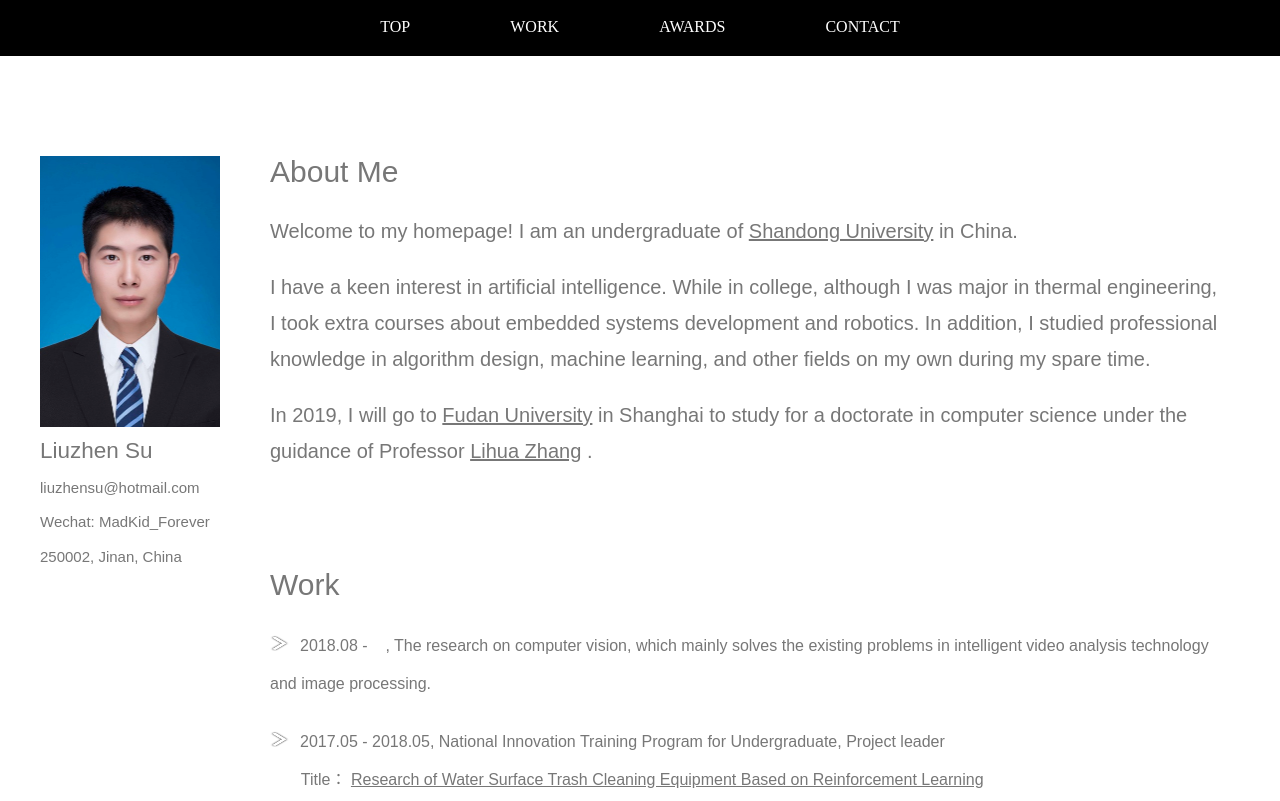
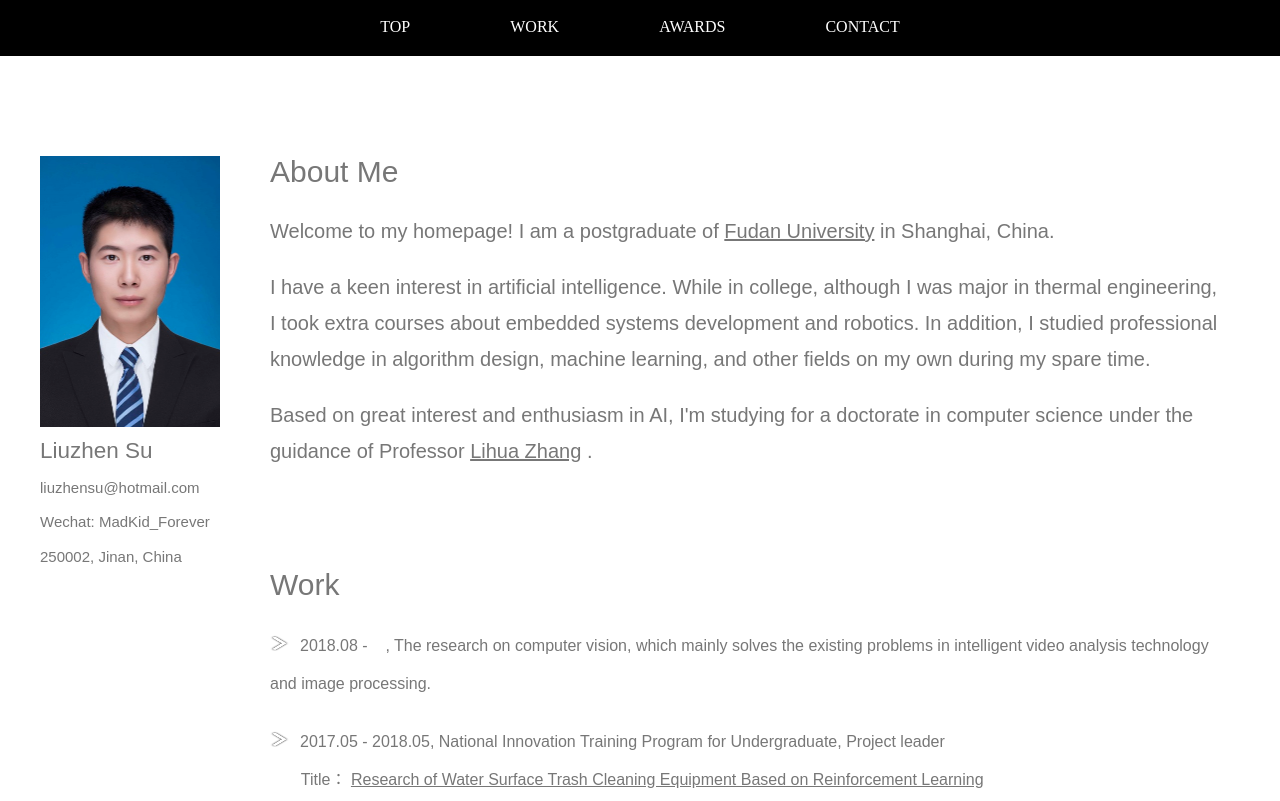
Before and after one commit to Liuzhen-Su/Liuzhen-Su.github.io, a plain HTML site: page index.html in a window 1280 px wide. Shown: the top 801 px of the page. Drawn offline with Linux system fonts and the light colour scheme.

Commit message:
Update index.html

```diff
--- a/index.html
+++ b/index.html
@@ -31,9 +31,9 @@
                         </div>
                         <div class="about">
                             <p><span class="bigger"><a name="Top"><span class="baise">--</span><br/><br/>About Me</a></span></p>
-                            <p>Welcome to my homepage! I am an undergraduate of <a href="http://www.sdu.edu.cn/" target="_blank">Shandong University</a> in China. </p>
+                            <p>Welcome to my homepage! I am a postgraduate of <a href="www.fudan.edu.cn/" target="_blank">Fudan University</a> in Shanghai, China. </p>
                             <p>I have a keen interest in artificial intelligence. While in college, although I was major in thermal engineering, I took extra courses about embedded systems development and robotics. In addition, I studied professional knowledge in algorithm design, machine learning, and other fields on my own during my spare time.</p>
-                            <p>In 2019, I will go to <a href="http://www.fudan.edu.cn/2016/index.html" target="_blank">Fudan University</a> in Shanghai to study for a doctorate in computer science under the guidance of Professor <a href="http://faet.fudan.edu.cn/15/6f/c13532a136559/page.htm" target="_blank">Lihua Zhang</a> .</p>
+                            <p>Based on great interest and enthusiasm in AI, I'm studying for a doctorate in computer science under the guidance of Professor <a href="http://faet.fudan.edu.cn/15/6f/c13532a136559/page.htm" target="_blank">Lihua Zhang</a> .</p>
 
 
                             <p><span class="bigger"><a name="Work"><span class="baise">--</span><br/><br/>Work</a></span></p>
@@ -69,7 +69,7 @@
                                 &nbsp;&nbsp;&nbsp;&nbsp;E-mail:&nbsp;liuzhensu@hotmail.com&nbsp;;<br/>
                                 &nbsp;&nbsp;&nbsp;&nbsp;Homepage:&nbsp;<a href="http://madkid.club" target="_blank">http://madkid.club</a>&nbsp;;<br/>
                                 &nbsp;&nbsp;&nbsp;&nbsp;Github:&nbsp;<a href="https://github.com/liuzhen-su" target="_blank">https://github.com/liuzhen-su</a>&nbsp;;<br/>
-                                &nbsp;&nbsp;&nbsp;&nbsp;Address:&nbsp;School of Energy and Power Engineering,&nbsp;Shandong University,&nbsp;Jinan,&nbsp;China<br/>
+                                &nbsp;&nbsp;&nbsp;&nbsp;Address:&nbsp;Fudan University,&nbsp;N0.220, Handan Road, Shanghai,&nbsp;China<br/>
                             </p>
                         </div>
 
```
